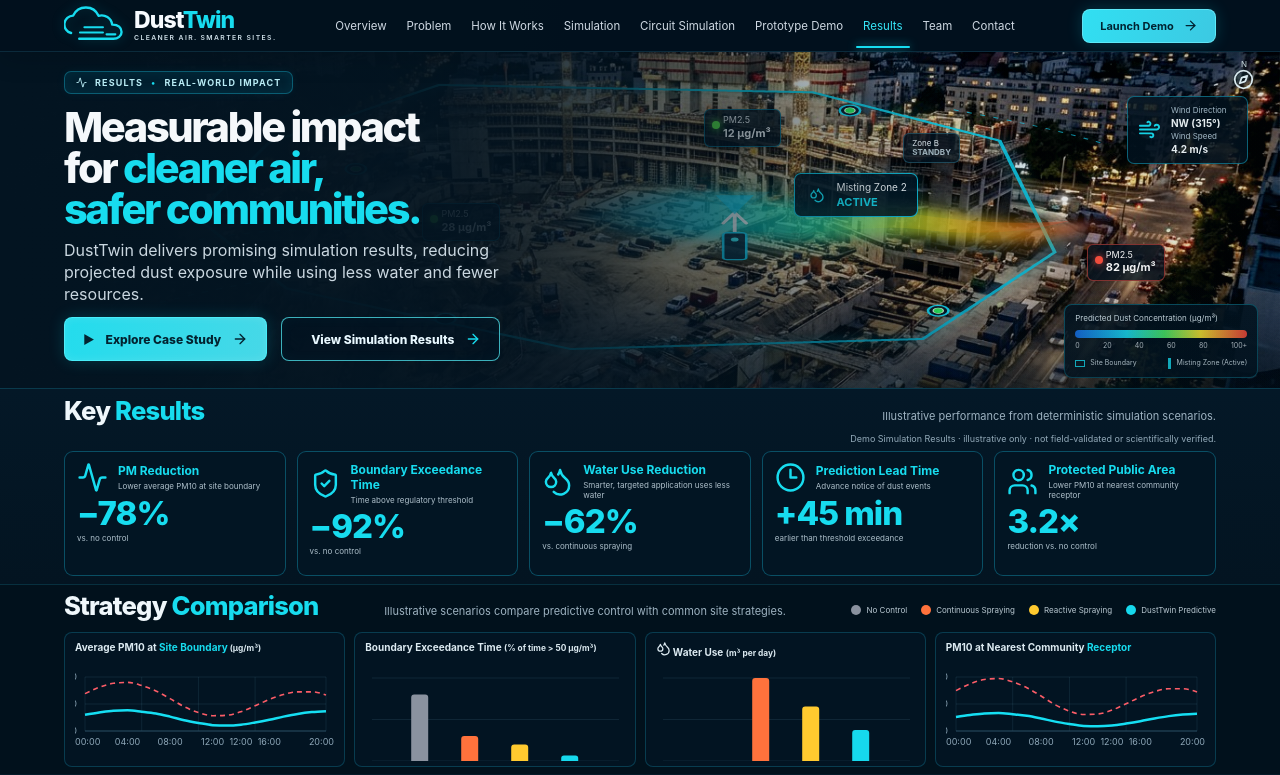
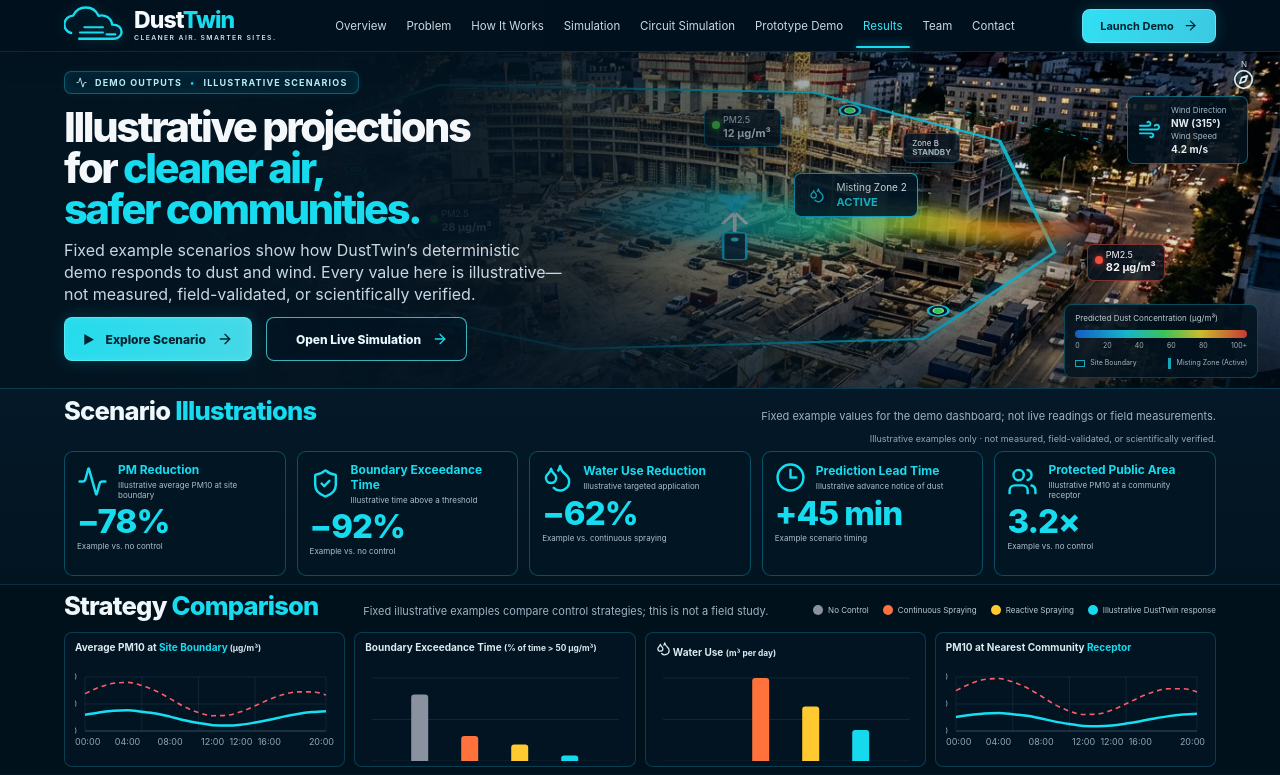
Before and after one commit to meherabmehu/DustTwin, a React (Vite) app: page /results in a window 1280 px wide. Shown: the top 775 px of the page. Built offline with nearby package versions, Linux system fonts and the light colour scheme.

Commit message:
clarifying illustrative results disclosures

```diff
--- a/src/pages/Results.tsx
+++ b/src/pages/Results.tsx
@@ -15,11 +15,11 @@
 const receptorLines = comparisonSeries.map((row, i) => ({ ...row, twin: Math.max(5, row.twin * .58), baseline: row.baseline * .72 }));
 
 const resultMetrics = [
-  { icon: <Activity />, title: 'PM Reduction', subtitle: 'Lower average PM10 at site boundary', value: '−78%', foot: 'vs. no control', base: 68 },
-  { icon: <ShieldCheck />, title: 'Boundary Exceedance Time', subtitle: 'Time above regulatory threshold', value: '−92%', foot: 'vs. no control', base: 48 },
-  { icon: <Droplets />, title: 'Water Use Reduction', subtitle: 'Smarter, targeted application uses less water', value: '−62%', foot: 'vs. continuous spraying', base: 58 },
-  { icon: <Clock3 />, title: 'Prediction Lead Time', subtitle: 'Advance notice of dust events', value: '+45 min', foot: 'earlier than threshold exceedance', base: 39 },
-  { icon: <Users />, title: 'Protected Public Area', subtitle: 'Lower PM10 at nearest community receptor', value: '3.2×', foot: 'reduction vs. no control', base: 43 },
+  { icon: <Activity />, title: 'PM Reduction', subtitle: 'Illustrative average PM10 at site boundary', value: '−78%', foot: 'Example vs. no control', base: 68 },
+  { icon: <ShieldCheck />, title: 'Boundary Exceedance Time', subtitle: 'Illustrative time above a threshold', value: '−92%', foot: 'Example vs. no control', base: 48 },
+  { icon: <Droplets />, title: 'Water Use Reduction', subtitle: 'Illustrative targeted application', value: '−62%', foot: 'Example vs. continuous spraying', base: 58 },
+  { icon: <Clock3 />, title: 'Prediction Lead Time', subtitle: 'Illustrative advance notice of dust', value: '+45 min', foot: 'Example scenario timing', base: 39 },
+  { icon: <Users />, title: 'Protected Public Area', subtitle: 'Illustrative PM10 at a community receptor', value: '3.2×', foot: 'Example vs. no control', base: 43 },
 ];
 
 export default function Results() {
@@ -28,23 +28,23 @@
       <section className="hero results-hero">
         <div className="hero-map-layer"><DustMap intensity={80} activeZone="Zone 2" readings={[12, 28, 82]} /></div>
         <div className="hero-copy">
-          <Eyebrow><Activity size={11} /> RESULTS <span>•</span> REAL-WORLD IMPACT</Eyebrow>
-          <h1 className="hero-title">Measurable impact<br />for <span>cleaner air,</span><br /><span>safer communities.</span></h1>
-          <p className="hero-description">DustTwin delivers promising simulation results, reducing projected dust exposure while using less water and fewer resources.</p>
-          <div className="hero-actions"><CTAButton to="#case-study" icon={<span className="play-disc">▶</span>}>Explore Case Study</CTAButton><CTAButton to="/simulation" variant="outline" icon={<span className="cube-outline"><span /></span>}>View Simulation Results</CTAButton></div>
+          <Eyebrow><Activity size={11} /> DEMO OUTPUTS <span>•</span> ILLUSTRATIVE SCENARIOS</Eyebrow>
+          <h1 className="hero-title">Illustrative projections<br />for <span>cleaner air,</span><br /><span>safer communities.</span></h1>
+          <p className="hero-description">Fixed example scenarios show how DustTwin’s deterministic demo responds to dust and wind. Every value here is illustrative—not measured, field-validated, or scientifically verified.</p>
+          <div className="hero-actions"><CTAButton to="#case-study" icon={<span className="play-disc">▶</span>}>Explore Scenario</CTAButton><CTAButton to="/simulation" variant="outline" icon={<span className="cube-outline"><span /></span>}>Open Live Simulation</CTAButton></div>
         </div>
       </section>
 
       <section className="results-section section-wrap">
-        <SectionHeading title="Key" highlight="Results" note="Illustrative performance from deterministic simulation scenarios." />
-        <p className="disclaimer">Demo Simulation Results · illustrative only · not field-validated or scientifically verified.</p>
+        <SectionHeading title="Scenario" highlight="Illustrations" note="Fixed example values for the demo dashboard; not live readings or field measurements." />
+        <p className="disclaimer">Illustrative examples only · not measured, field-validated, or scientifically verified.</p>
         <div className="result-metrics">
           {resultMetrics.map((metric) => <article className="result-metric" key={metric.title}><div className="result-metric-head"><span>{metric.icon}</span><div><h3>{metric.title}</h3><p>{metric.subtitle}</p></div></div><div className="result-value">{metric.value}</div><div className="result-footnote">{metric.foot}</div><div className="result-spark"><Sparkline base={metric.base} /></div></article>)}
         </div>
       </section>
 
       <section className="strategy-section section-wrap">
-        <div className="section-heading-row"><h2>Strategy <span>Comparison</span></h2><p>Illustrative scenarios compare predictive control with common site strategies.</p><div className="strategy-legend"><span><i style={{ background: '#8a929f' }} />No Control</span><span><i style={{ background: '#ff723c' }} />Continuous Spraying</span><span><i style={{ background: '#ffca2f' }} />Reactive Spraying</span><span><i style={{ background: '#16d9ed' }} />DustTwin Predictive</span></div></div>
+        <div className="section-heading-row"><h2>Strategy <span>Comparison</span></h2><p>Fixed illustrative examples compare control strategies; this is not a field study.</p><div className="strategy-legend"><span><i style={{ background: '#8a929f' }} />No Control</span><span><i style={{ background: '#ff723c' }} />Continuous Spraying</span><span><i style={{ background: '#ffca2f' }} />Reactive Spraying</span><span><i style={{ background: '#16d9ed' }} />Illustrative DustTwin response</span></div></div>
         <div className="strategy-charts">
           <article className="strategy-chart-card"><h3>Average PM10 at <span>Site Boundary</span><small> (μg/m³)</small></h3><BoundaryLineChart data={comparisonSeries} /></article>
           <article className="strategy-chart-card"><h3>Boundary Exceedance Time <small>(% of time &gt; 50 μg/m³)</small></h3><ComparisonBars data={comparisonBars} compact /></article>
@@ -54,12 +54,12 @@
       </section>
 
       <section className="benefits-section section-wrap">
-        <div><SectionHeading title="Tangible" highlight="Benefits" note="Cleaner air. Safer communities. More efficient operations. A more sustainable future." /><div className="benefit-cards">
+        <div><SectionHeading title="Potential" highlight="Benefits" note="Outcomes to evaluate in future field studies; not established results." /><div className="benefit-cards">
           <article className="benefit-card" style={{ backgroundImage: 'linear-gradient(100deg,rgba(3,21,34,.98),rgba(3,21,34,.77)),url(/images/site-aerial.jpg)' }}><h3>For <span>People</span></h3><CheckList items={['Healthier communities', 'Reduced dust complaints', 'Safer, more liveable neighborhoods']} /></article>
           <article className="benefit-card" style={{ backgroundImage: 'linear-gradient(100deg,rgba(3,21,34,.98),rgba(3,21,34,.75)),url(/images/tabletop-prototype.jpg)' }}><h3>For <span>Operations</span></h3><CheckList items={['Proactive, data-driven decisions', 'Lower water and operating costs', 'Compliance support and reporting']} /></article>
           <article className="benefit-card" style={{ backgroundImage: 'linear-gradient(100deg,rgba(3,21,34,.96),rgba(3,21,34,.67)),url(/images/dusty-site.jpg)' }}><h3>For the <span>Environment</span></h3><CheckList items={['Lower water use', 'Reduced air pollution', 'Smaller environmental footprint']} /></article>
         </div></div>
-        <article className="case-study" id="case-study"><div className="case-head"><div><h3>Case Study: <span>Real-World Impact</span></h3><small>Illustrative deployment scenario · comparison is simulated, not a measured field deployment</small></div><Link to="/simulation" className="topic-tag">View Simulation <TrendingDown size={12} /></Link></div><div className="case-scenes"><div className="case-scene" style={{ backgroundImage: 'url(/images/dusty-site.jpg)' }}><small>Before · No Control</small><span>Illustrative dust plume</span></div><div className="case-arrow">›</div><div className="case-scene" style={{ backgroundImage: 'url(/images/site-aerial.jpg)' }}><small>After · DustTwin</small><span>Targeted misting preview</span></div></div></article>
+        <article className="case-study" id="case-study"><div className="case-head"><div><h3>Scenario Preview: <span>Dust Control</span></h3><small>Illustrative comparison · no measured field deployment</small></div><Link to="/simulation" className="topic-tag">View Simulation <TrendingDown size={12} /></Link></div><div className="case-scenes"><div className="case-scene" style={{ backgroundImage: 'url(/images/dusty-site.jpg)' }}><small>Example · No Control</small><span>Illustrative dust plume</span></div><div className="case-arrow">›</div><div className="case-scene" style={{ backgroundImage: 'url(/images/site-aerial.jpg)' }}><small>Example · DustTwin response</small><span>Targeted misting preview</span></div></div></article>
       </section>
     </>
   );
```
